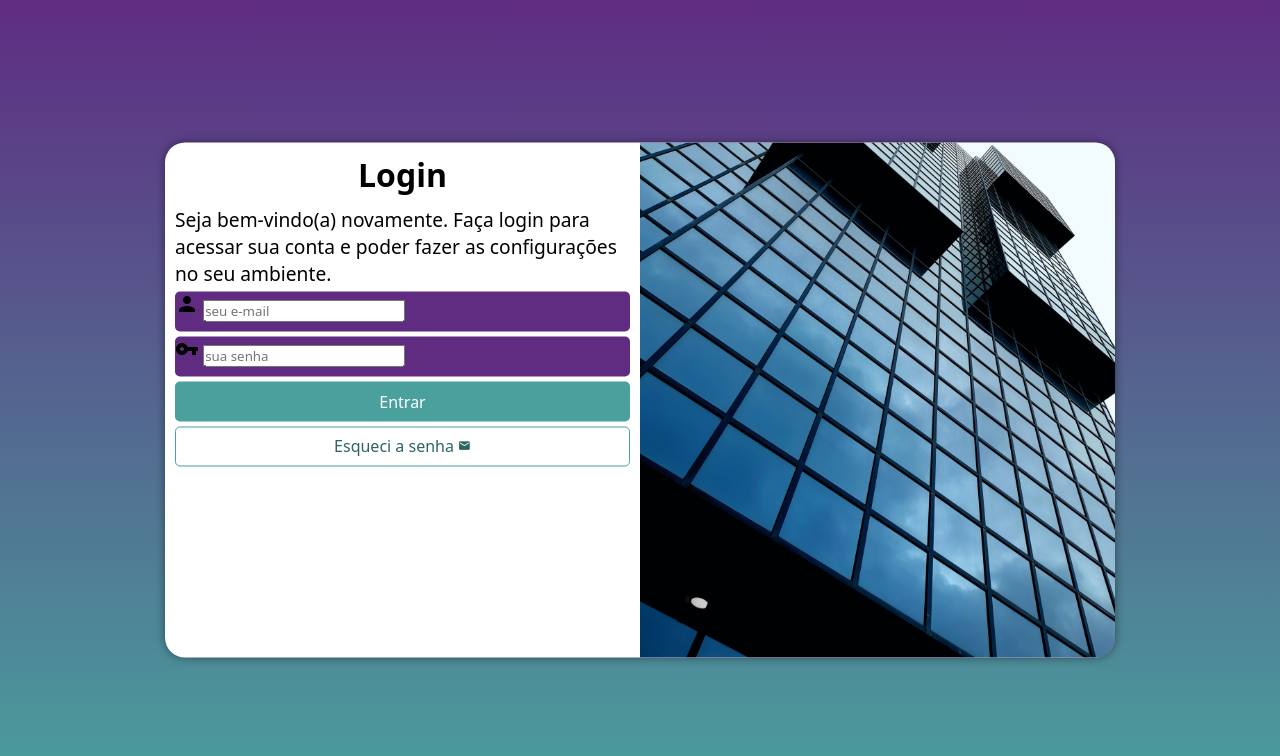
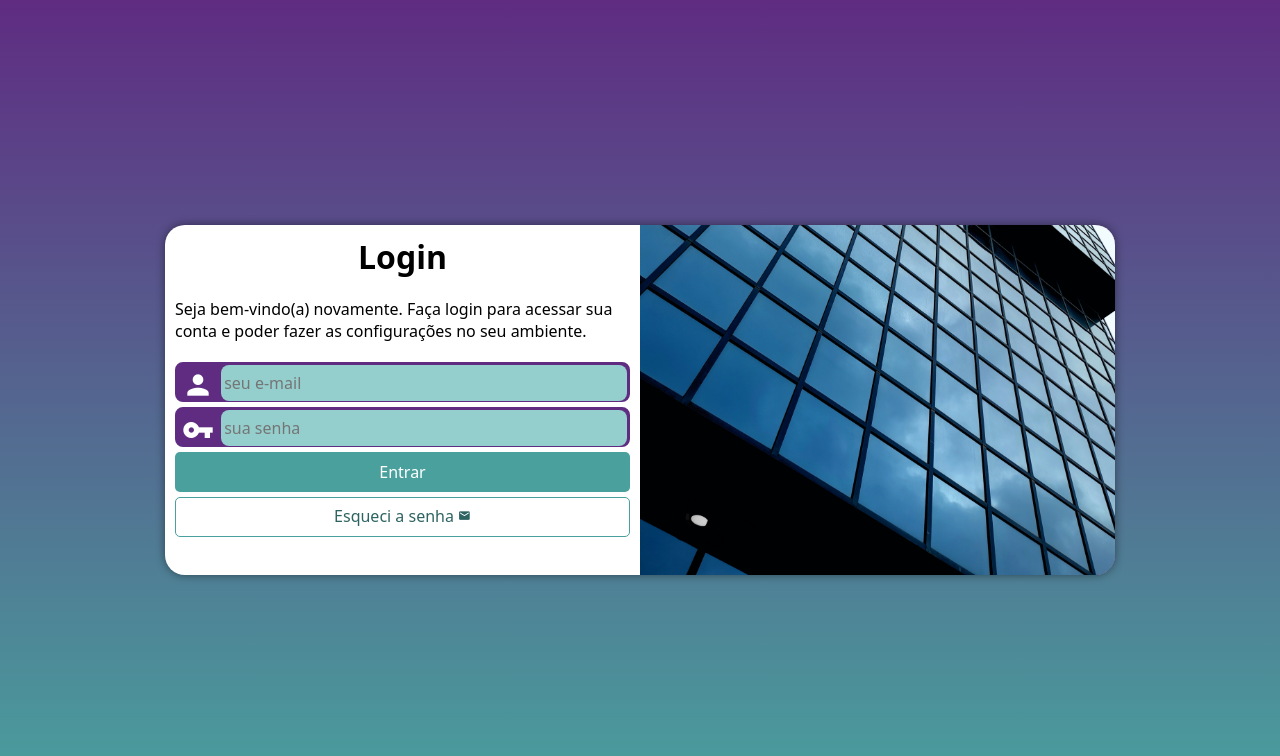
Before and after one commit to 58Mateus/projeto-login, a plain HTML site: page index.html in a window 1280 px wide. Drawn offline with Linux system fonts and the light colour scheme.

Commit message:
fim do projeto login

```diff
--- a/estilos/media-query.css
+++ b/estilos/media-query.css
@@ -15,6 +15,7 @@ Grandes telas: acima de 1200px
 
     section#login {
         width: 80vw;
+        height: 280px;
     }
 
     section#login > div#imagem {
@@ -36,6 +37,7 @@ Grandes telas: acima de 1200px
 
     section#login {
         width: 950px;
+        height: 350px;
     }
 
     section#login > div#imagem {
@@ -54,6 +56,7 @@ Grandes telas: acima de 1200px
     }
 
     div#formulario > p {
-        font-size: 1.2em;
+        font-size: 1em;
+        margin: 20px 0px;
     }
 }
--- a/estilos/style.css
+++ b/estilos/style.css
@@ -27,7 +27,6 @@ section#login {
     position: absolute;
     top: 50%;
     left: 50%;
-    transform: translate(-50%, -50%);
     overflow: hidden;
 
     background-color: white;
@@ -36,6 +35,7 @@ section#login {
     border-radius: 20px;
     box-shadow: 0px 0px 10px rgba(0, 0, 0, 0.450);
 
+    transform: translate(-50%, -50%);
     transition: width 0.3s, height 0.3s;
     transition-timing-function: ease;
 }
@@ -64,15 +64,39 @@ div#formulario > p {
 
 form > div.campo {
     background-color: #5f2c82;
+    border: 2px solid #5f2c82;
     display: block;
     width: 100%;
     height: 40px;
-    border-radius: 5px;
+    border-radius: 8px;
     margin: 5px 0px;
 }
 
 div.campo > label {
     display: none;
+}
+
+div.campo > span {
+    color: white;
+    /*background-color: black;*/
+    font-size: 2em;
+    width: 40px;
+    padding: 5px;
+}
+
+div.campo > input {
+    background-color: #94cfcd;
+    font-size: 1em;
+    width: calc(100% - 45px);
+    height: 100%;
+    border: 0px;
+    border-radius: 8px;
+    padding: 3px;
+    transform: translateY(-12px);
+}
+
+div.campo > input:focus-within {
+    background-color: white;
 }
 
 form > input[type=submit] {
```
